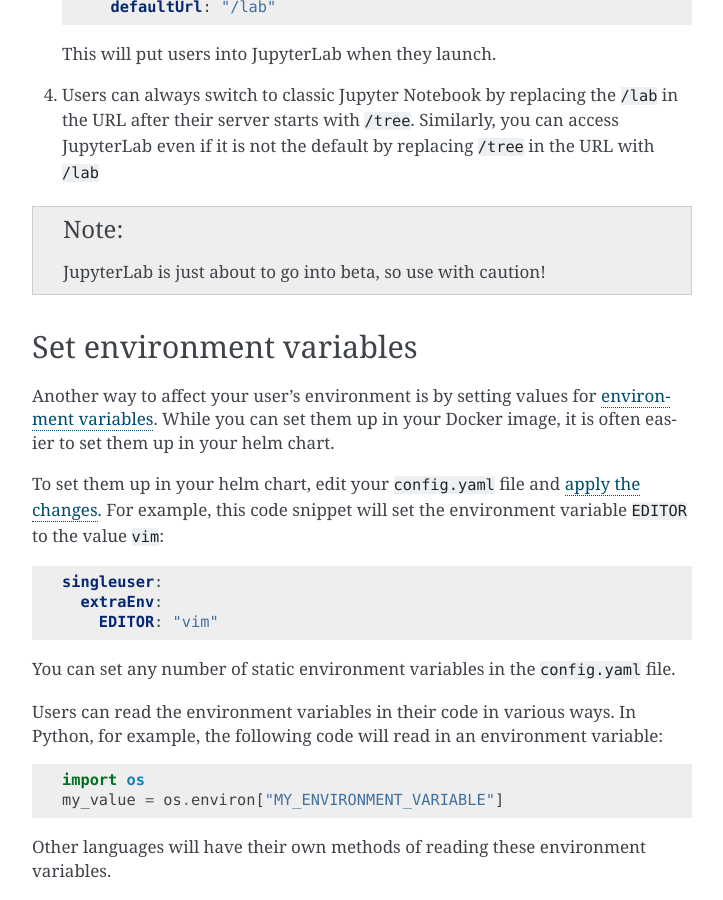
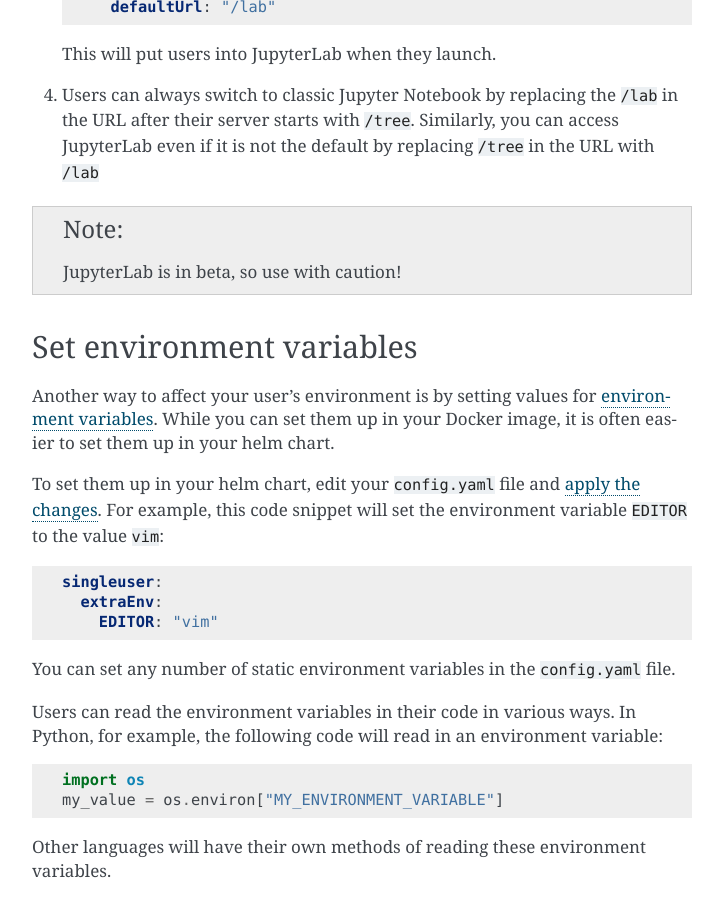
Before and after one commit to jupyterhub/zero-to-jupyterhub-k8s, a Sphinx documentation site: the page built from doc/source/user-environment.rst, in a window 1280 px wide and 900 px high, scrolled down 4548 px. Shown: the whole window, without its empty margins (388-1111 px from the left). Built offline with Sphinx 7.4.7, drawn with Linux system fonts in a browser that asks for light colours; pages that are not in the unit, such as notebooks, are missing from menus.

Commit message:
Update user-environment.rst
Change note now that JupyterLab is in beta.

```diff
--- a/doc/source/user-environment.rst
+++ b/doc/source/user-environment.rst
@@ -221,7 +221,7 @@
 
 .. note::
 
-   JupyterLab is just about to go into beta, so use with caution!
+   JupyterLab is in beta, so use with caution!
 
 Set environment variables
 -------------------------
```
